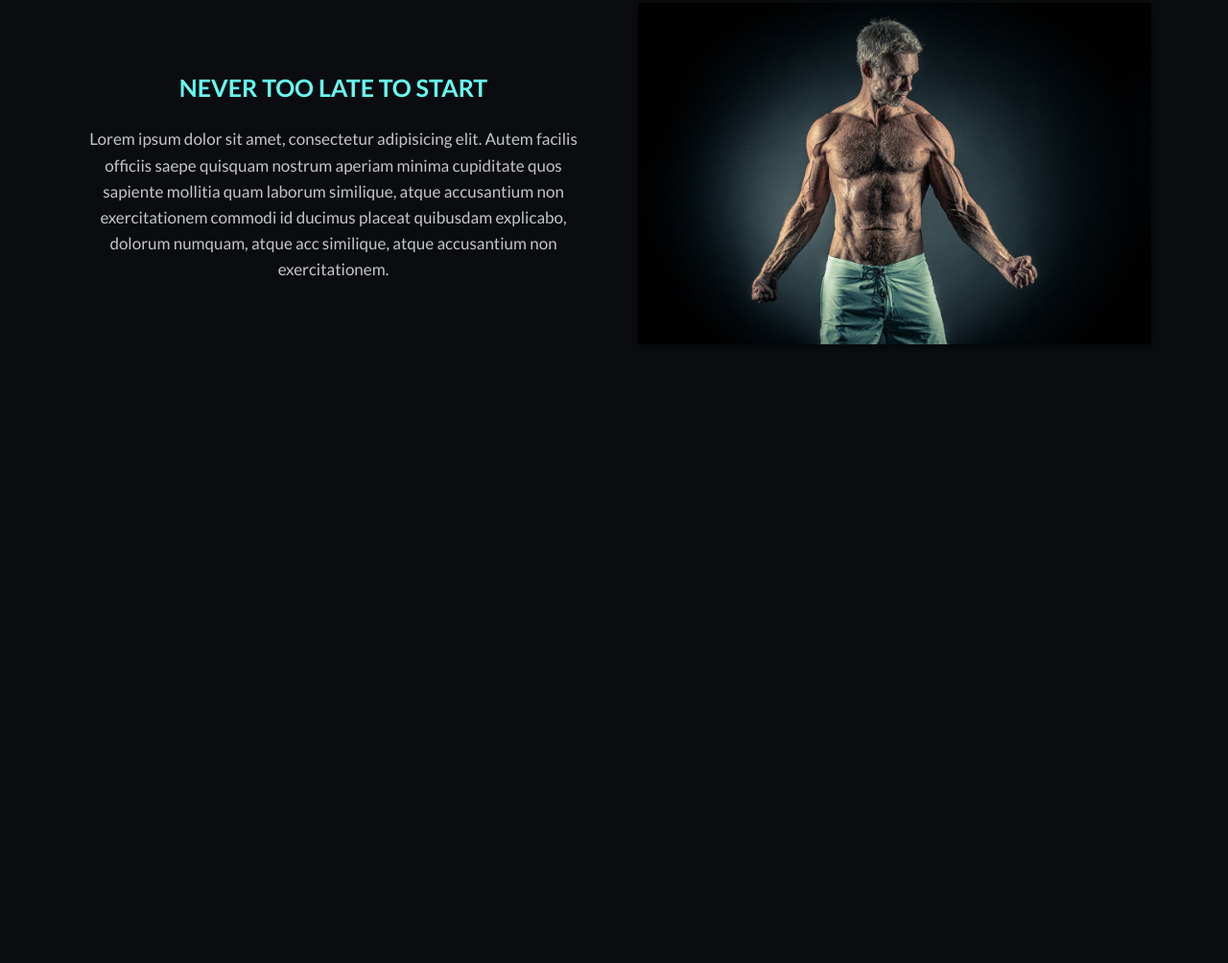
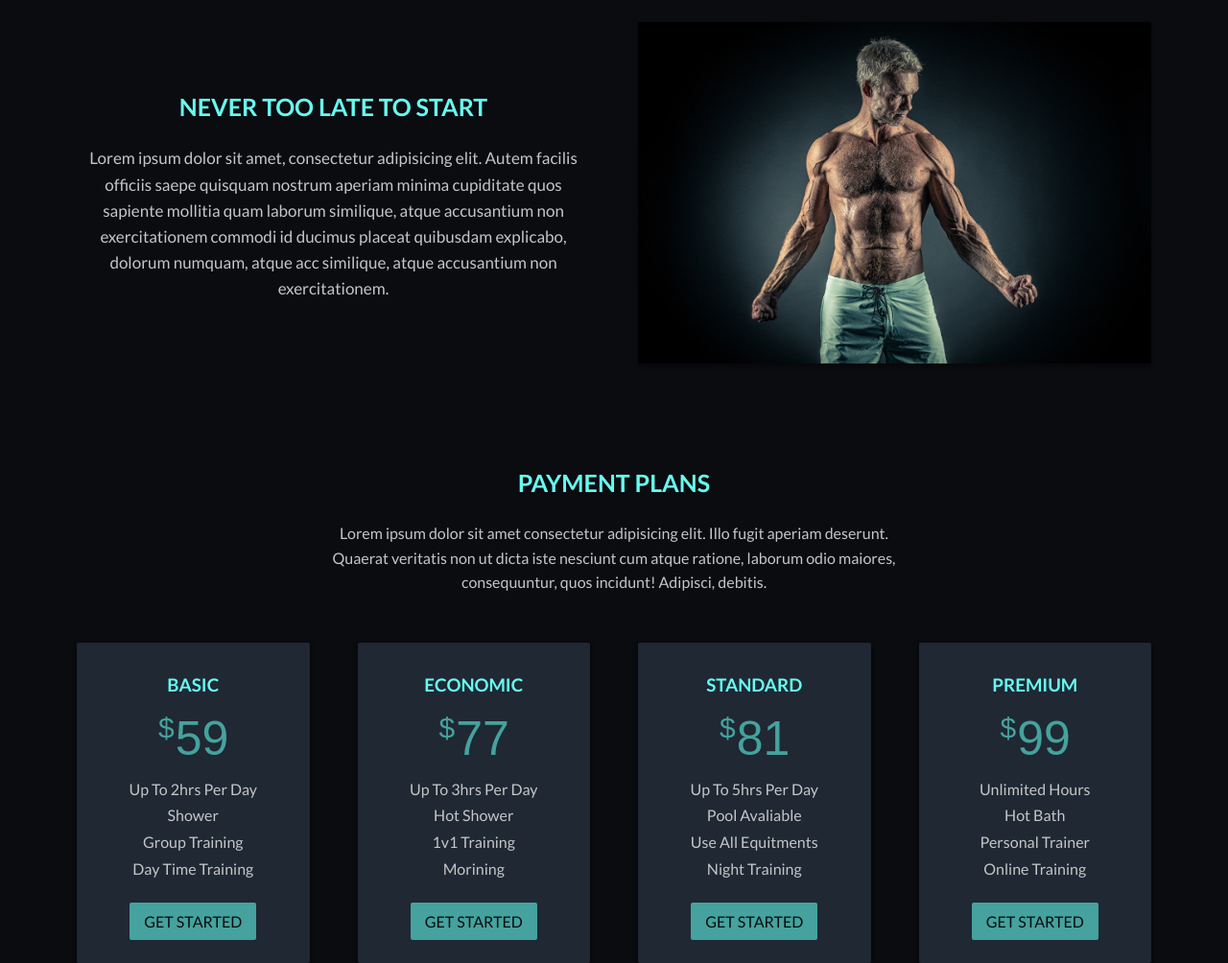
Before and after one commit to zerobug110/flex_gym, a website: page index.html in a window 1280 px wide. Shown: the part 2956-3960 px from the top of the page at 96% size. Before the commit the page ends 3419 px from the top, so only its background shows below. Drawn offline with Linux system fonts and the light colour scheme.

Commit message:
subscription section completed

```diff
--- a/index.html
+++ b/index.html
@@ -158,5 +158,57 @@
             </div>
         </div>
     </section>
+    <!--start now ends-->
+    <section class="subscription margin-bottom">
+        <h2 class="section-heading">payment plans</h2>
+        <p class="subscription__info">Lorem ipsum dolor sit amet consectetur adipisicing elit. Illo fugit aperiam deserunt. Quaerat veritatis non ut dicta iste nesciunt cum atque ratione, laborum odio maiores, consequuntur, quos incidunt! Adipisci, debitis.</p>
+        <div class="subscription__container">
+            <div class="subscription__content">
+                <h3 class="subscription__name">basic</h3>
+                <p class="subscription__price"><sup class="subscription__sup">$</sup>59</p>
+                <ul class="subscription__items">
+                    <li class="subscription__list-item">Up to 2hrs per day</li>
+                    <li class="subscription__list-item">shower</li>
+                    <li class="subscription__list-item">group training</li>
+                    <li class="subscription__list-item">day time training</li>
+                </ul>
+                <a href="" class="subscription__btn-get-started">get started</a>
+            </div>
+            <div class="subscription__content">
+                <h3 class="subscription__name">economic</h3>
+                <p class="subscription__price"><sup class="subscription__sup">$</sup>77</p>
+                <ul class="subscription__items">
+                    <li class="subscription__list-item">up to 3hrs per day</li>
+                    <li class="subscription__list-item">hot shower</li>
+                    <li class="subscription__list-item">1v1 training</li>
+                    <li class="subscription__list-item">morining</li>
+                </ul>
+                <a href="" class="subscription__btn-get-started">get started</a>
+            </div>
+            <div class="subscription__content">
+                <h3 class="subscription__name">standard</h3>
+                <p class="subscription__price"><sup class="subscription__sup">$</sup>81</p>
+                <ul class="subscription__items">
+                    <li class="subscription__list-item">up to 5hrs per day</li>
+                    <li class="subscription__list-item">pool avaliable</li>
+                    <li class="subscription__list-item">use all equitments</li>
+                    <li class="subscription__list-item">night training</li>
+                </ul>
+                <a href="" class="subscription__btn-get-started">get started</a>
+            </div>
+            <div class="subscription__content">
+                <h3 class="subscription__name">premium</h3>
+                <p class="subscription__price"><sup class="subscription__sup">$</sup>99</p>
+                <ul class="subscription__items">
+                    <li class="subscription__list-item">unlimited hours</li>
+                    <li class="subscription__list-item">hot bath</li>
+                    <li class="subscription__list-item">personal trainer</li>
+                    <li class="subscription__list-item">online training</li>
+                </ul>
+                <a href="" class="subscription__btn-get-started">get started</a>
+            </div>
+        </div>
+    </section>
+
 </body>
 </html>
--- a/sass/abstract/variables.scss
+++ b/sass/abstract/variables.scss
@@ -3,3 +3,4 @@ $secondary-color: #45a29e;
 $light-grey: #c5c6c7;
 $dark-blue: #0b0c10;
 $light-blue: #1f2833;
+$lighter-blue: #344355;
--- a/sass/layouts/service.scss
+++ b/sass/layouts/service.scss
@@ -13,7 +13,7 @@
 
     &__content {
         background-color: $light-blue;
-        padding: 2rem;
+        padding: 2.5rem;
         border-radius: .2rem;
         box-shadow: 0 .2rem .5rem rgba(0,0,0, .3);
 
--- /dev/null
+++ b/sass/layouts/subscription.scss
@@ -0,0 +1,86 @@
+.subscription {
+    grid-column: col-start 1 / col-end;
+    text-align: center;
+
+    &__container {
+        display: grid;
+        grid-template-columns: repeat(auto-fit, minmax(20rem, 1fr));
+        grid-gap: 5rem;
+        text-align: center;
+    }
+
+    &__info {
+        font-size: 1.6rem;
+        color: $light-grey;
+        max-width: 60rem;
+        margin: 0 auto;
+    }
+
+    &__content {
+        background-color: $light-blue ;
+        font-size: 1.6rem;
+        padding: 3rem 1rem;
+        margin-top: 5rem;
+        border-radius: .2rem;
+        box-shadow: 0 .2rem .5rem rgba(0,0,0, .7);
+        transition: all .5s ease-in-out;
+
+        &:hover {
+           transform: scale(1.1);
+           background-color: $lighter-blue;
+        }
+    }
+
+    &__name {
+        color: $primary-color;
+        text-transform: uppercase;
+
+    }
+
+    &__price {
+        font-family: sans-serif;
+        font-size: 5rem;
+        font-weight: 300;
+        color: $secondary-color;
+    }
+
+    &__sup {
+        font-size: 3rem;
+        margin: 4rem .1rem;
+        font-weight: 200;
+        color: $secondary-color;
+    }
+
+    &__items {
+        list-style: none;
+        color: $secondary-color;
+        text-transform: capitalize;
+        margin-bottom: 3rem;
+
+    }
+
+    &__list-item {
+        color: $light-grey;
+        margin-bottom: .2rem;
+
+    }
+
+    &__btn-get-started {
+        font-size: 1.6rem;
+        color: $dark-blue;
+        text-decoration: none;
+        text-transform: uppercase;
+        background-color: $secondary-color;
+        padding: 1rem 1.5rem;
+        border-radius: .2rem;
+        transition: all .2s;
+       // box-shadow: 0 .2rem .5rem rgba(0,0,0, .2);
+
+        &:hover {
+            background-color: $primary-color;
+        }
+
+
+    }
+
+}
--- a/sass/main.scss
+++ b/sass/main.scss
@@ -8,6 +8,7 @@
 @import "layouts/service";
 @import "layouts/faq.scss";
 @import "layouts/start-now";
+@import "layouts/subscription";
 @import "layouts/plan";
 @import "layouts/contacts";
 @import "layouts/stories";
```
Also changed, not shown: sass/layouts/start-now.scss (line endings or trailing spaces), styles/style.css.
